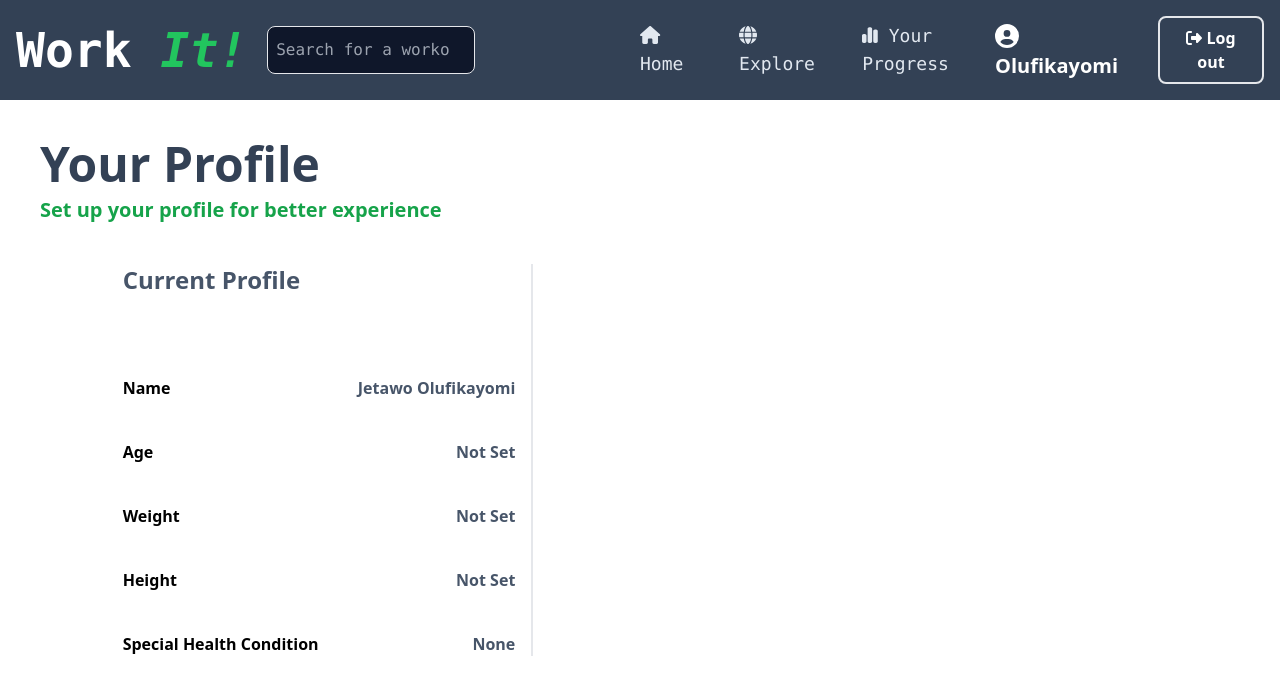
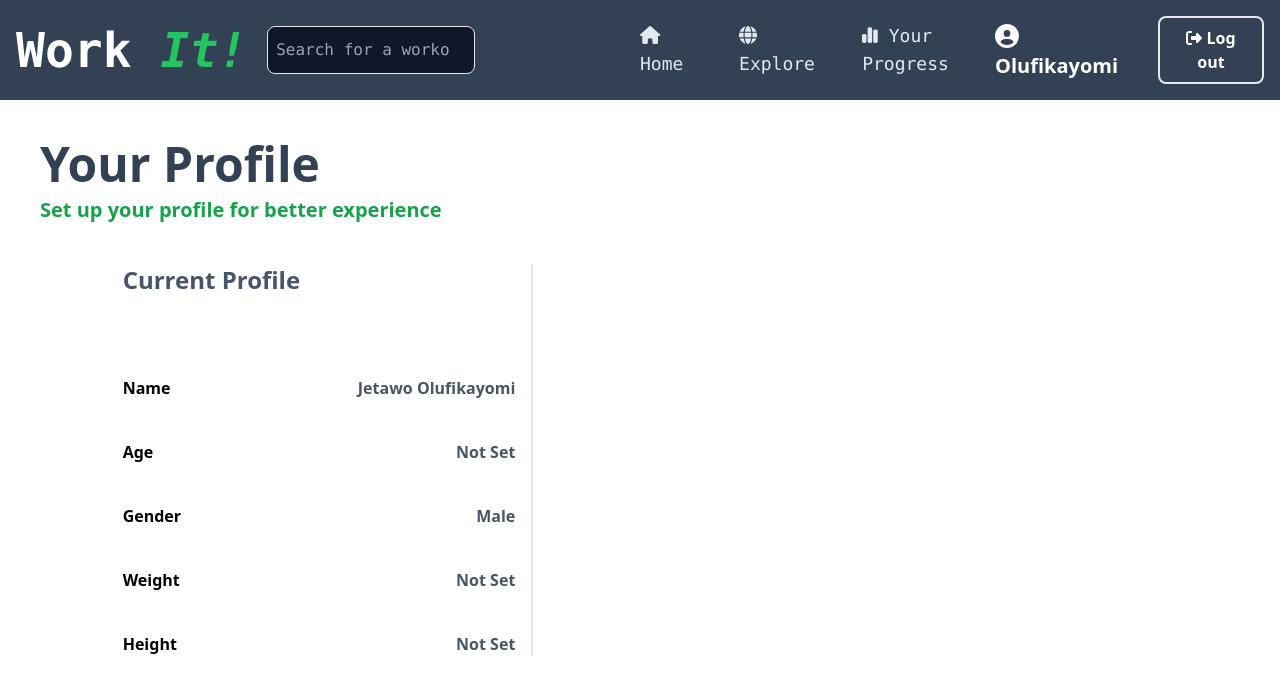
Before and after one commit to Phickayor/workit, a Next.js app: page /profile in a window 1280 px wide. Shown: the top 694 px of the page. Built offline with nearby package versions, Linux system fonts and the light colour scheme.

Commit message:
Adding gender to profile page

```diff
--- a/components/CurrentProfile.jsx
+++ b/components/CurrentProfile.jsx
@@ -14,6 +14,10 @@ function CurrentProfile() {
                     <p className='font-bold text-slate-600'>Not Set</p>
                 </div>
                 <div className='flex justify-between'>
+                    <label className='text-black text-md font-semibold'>Gender </label>
+                    <p className='font-bold text-slate-600'>Male</p>
+                </div>
+                <div className='flex justify-between'>
                     <label className='text-black text-md font-semibold'>Weight </label>
                     <p className='font-bold text-slate-600'>Not Set</p>
                 </div>
@@ -21,10 +25,10 @@ function CurrentProfile() {
                     <label className='text-black text-md font-semibold'>Height </label>
                     <p className='font-bold text-slate-600'>Not Set</p>
                 </div>
-                <div className='flex justify-between'>
+                {/* <div className='flex justify-between'>
                     <label className='text-black text-md font-semibold'>Special Health Condition </label>
                     <p className='font-bold text-slate-600'>None</p>
-                </div>
+                </div> */}
 
             </div>
         </div>
```
